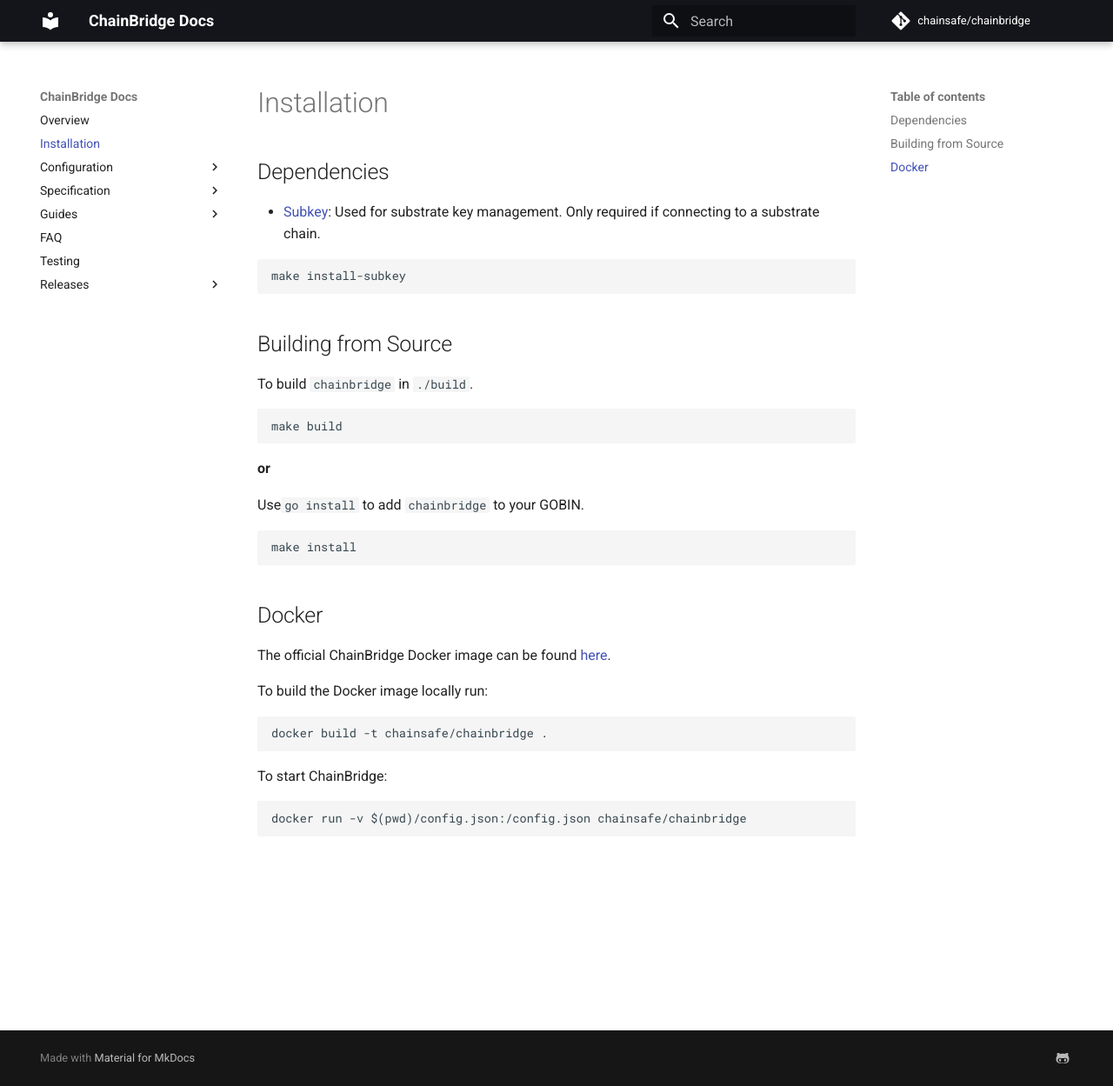
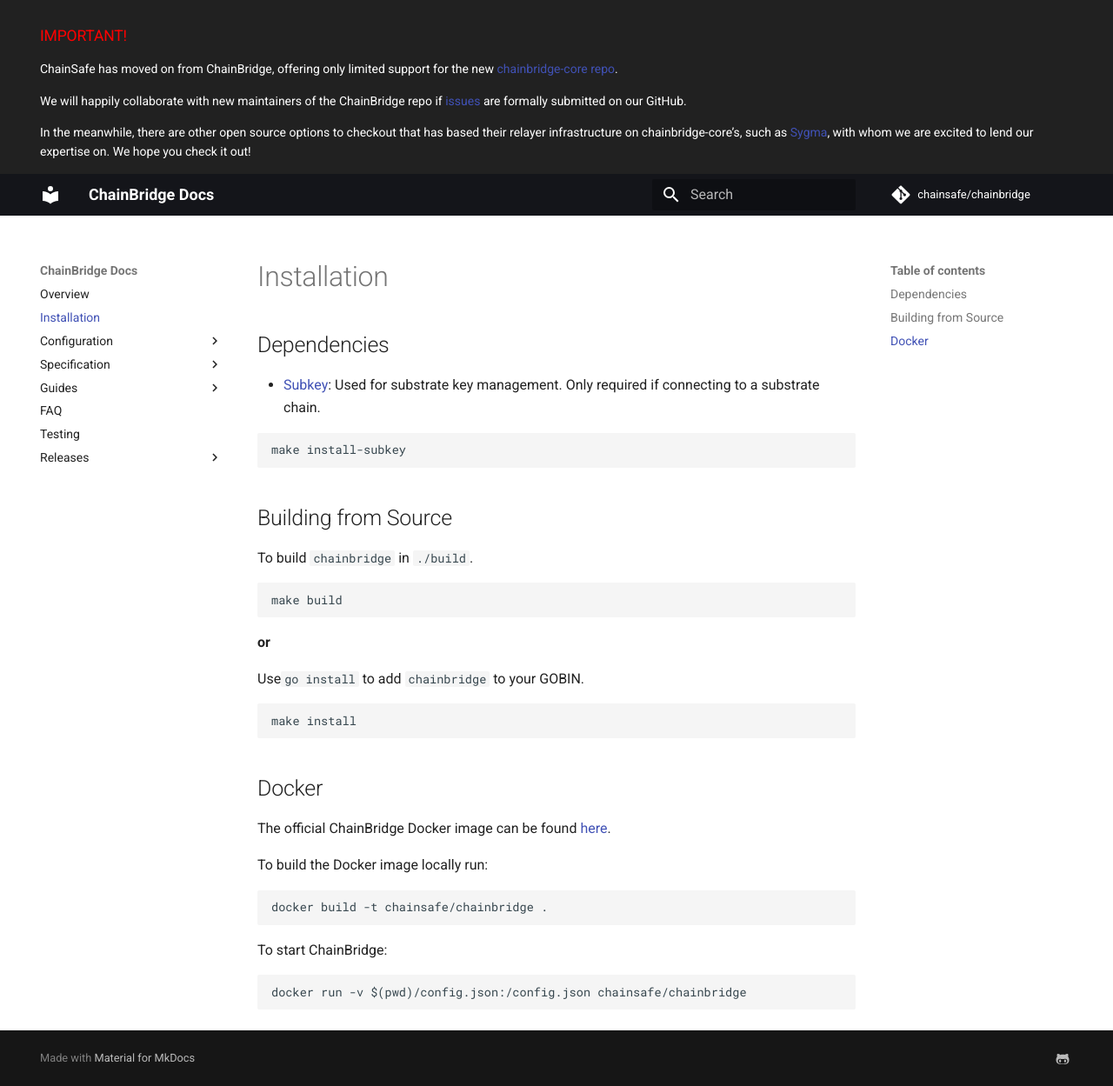
Before and after one commit to ChainSafe/chainbridge-docs, an MkDocs documentation site: the page built from docs/installation.md, in a window 1280 px wide and 1249 px high. Shown: the whole window at 87% size. Built offline with MkDocs 1.6.1 and Material for MkDocs 9.7.7, drawn with Linux system fonts in a browser that asks for light colours; comment, search, counter and statistics services are not loaded.

Commit message:
Adds header notice (#43)

```diff
--- a/mkdocs.yml
+++ b/mkdocs.yml
@@ -20,6 +20,7 @@
   palette:
     primary: black
   favicon: img/favicon.ico
+  custom_dir: overrides
 nav:
   - Overview: index.md
   - Installation: installation.md
--- /dev/null
+++ b/overrides/main.html
@@ -0,0 +1,8 @@
+{% extends "base.html" %}
+
+{% block announce %}
+<h3 style="color: red">IMPORTANT!</h3>
+<p>ChainSafe has moved on from ChainBridge, offering only limited support for the new <a href="https://github.com/ChainSafe/chainbridge-core">chainbridge-core repo</a>.</p>
+<p>We will happily collaborate with new maintainers of the ChainBridge repo if <a href="https://github.com/ChainSafe/chainbridge-core/issues">issues</a> are formally submitted on our GitHub.</p>
+<p>In the meanwhile, there are other open source options to checkout that has based their relayer infrastructure on chainbridge-core’s, such as <a href="http://buildwithsygma.com/">Sygma</a>, with whom we are excited to lend our expertise on. We hope you check it out!</p>
+{% endblock %}
```
